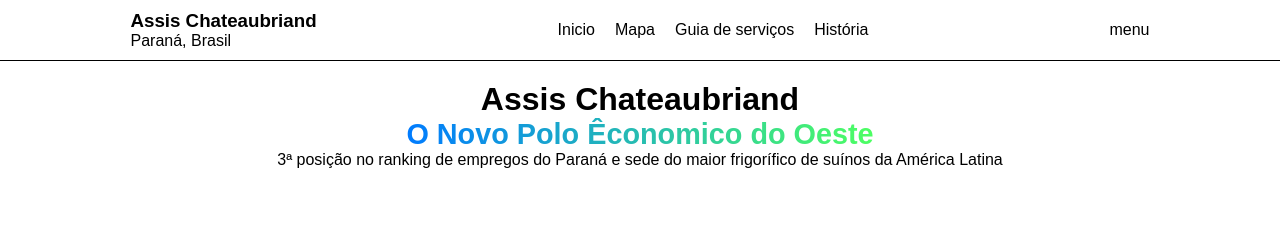
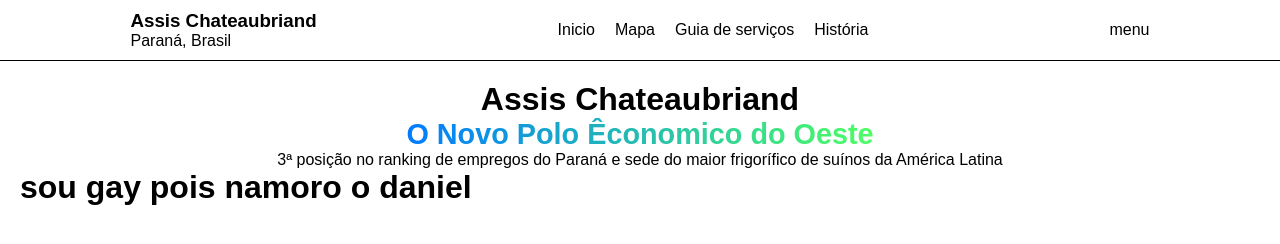
Before and after one commit to LuizNervous/PFCgugugaga, a plain HTML site: page index.html in a window 1280 px wide. Drawn offline with Linux system fonts and the light colour scheme.

Commit message:
sou gay agora

```diff
--- a/index.html
+++ b/index.html
@@ -31,6 +31,7 @@
             <h2 class="h2colorido">O Novo Polo Êconomico do Oeste</h2>
             <p>3ª posição no ranking de empregos do Paraná e sede do maior frigorífico de suínos da América Latina</p>
         </div>
+        <h1>sou gay pois namoro o daniel</h1>
     </main>
     <footer></footer>
 </body>
```
